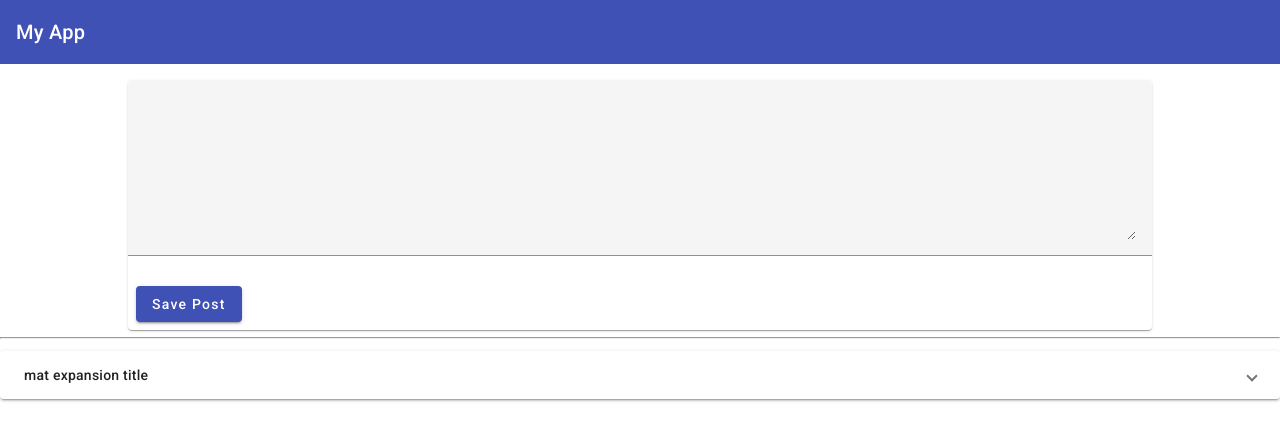
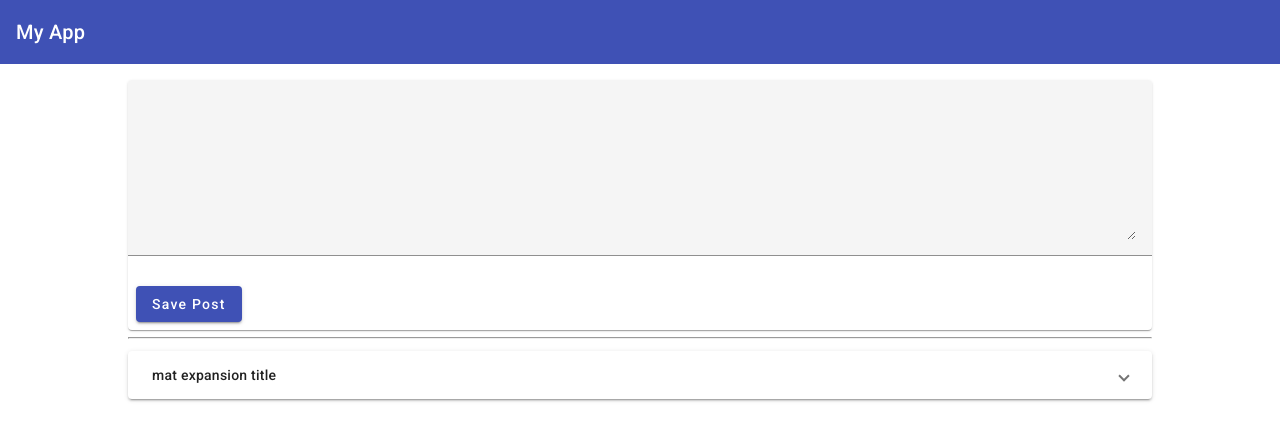
Before and after one commit to doug-newton/mean-course-udemy, an Angular app: page / in a window 1280 px wide. Shown: the top 440 px of the page. Built offline with nearby package versions, Linux system fonts and the light colour scheme.

Commit message:
style main for layout instead of mat-card

```diff
--- a/src/app/app.component.scss
+++ b/src/app/app.component.scss
@@ -1,3 +1,4 @@
 main {
-    margin-top: 1rem;
+    width: 80%;
+    margin: 1rem auto;
 }
--- a/src/app/posts/post-create/post-create.component.scss
+++ b/src/app/posts/post-create/post-create.component.scss
@@ -1,8 +1,3 @@
-mat-card {
-    width: 80%;
-    margin: auto;
-}
-
 textarea,
 mat-form-field {
     width: 100%
```
